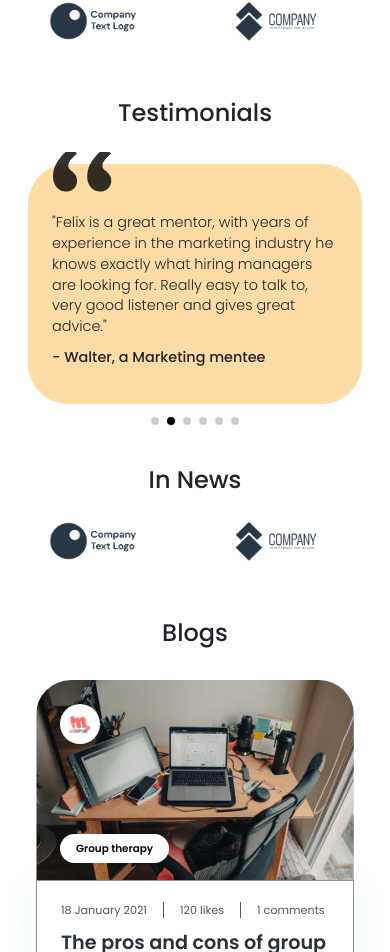
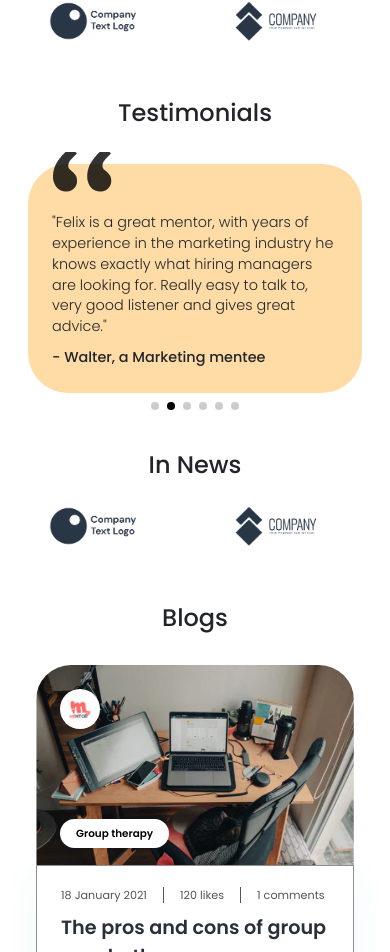
Before and after one commit to manasgautam1/mentorkart-react, a React (Create React App) app: page / in a window 390 px wide. Shown: the part 2284-3236 px from the top of the page. Built offline with nearby package versions, Linux system fonts and the light colour scheme.

Commit message:
1330px commit 7

```diff
--- a/src/mobile.css
+++ b/src/mobile.css
@@ -238,10 +238,10 @@
   }
 
   .testimonial-section .swiper-container {
-    min-height: 290px;
+    min-height: 275px;
   }
   .testimonial-section .swiper-container .testimonial-card {
-    height: 200px;
+    min-height: 210px;
   }
   .footer {
     padding: 2rem 1rem !important;
```
